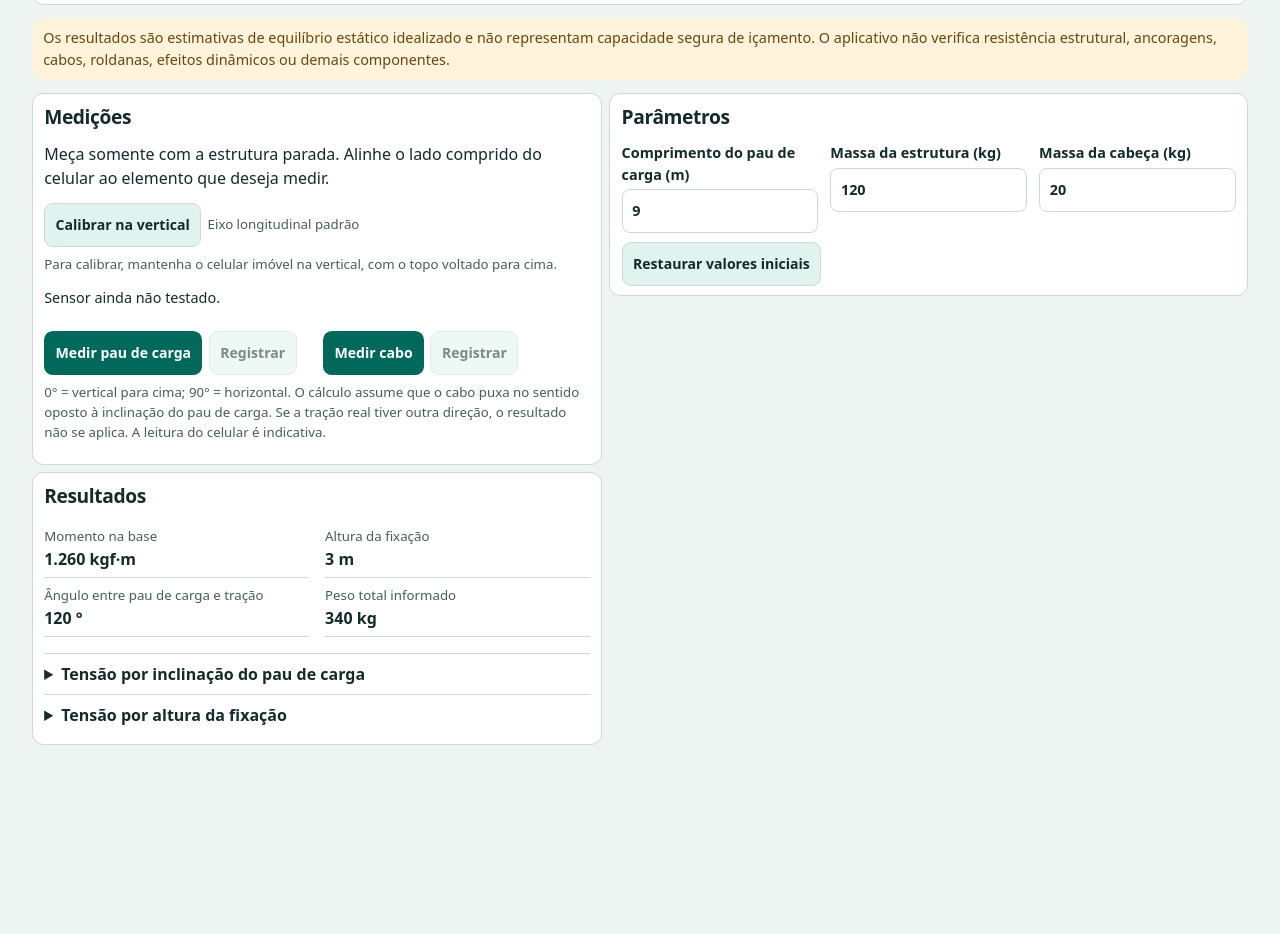
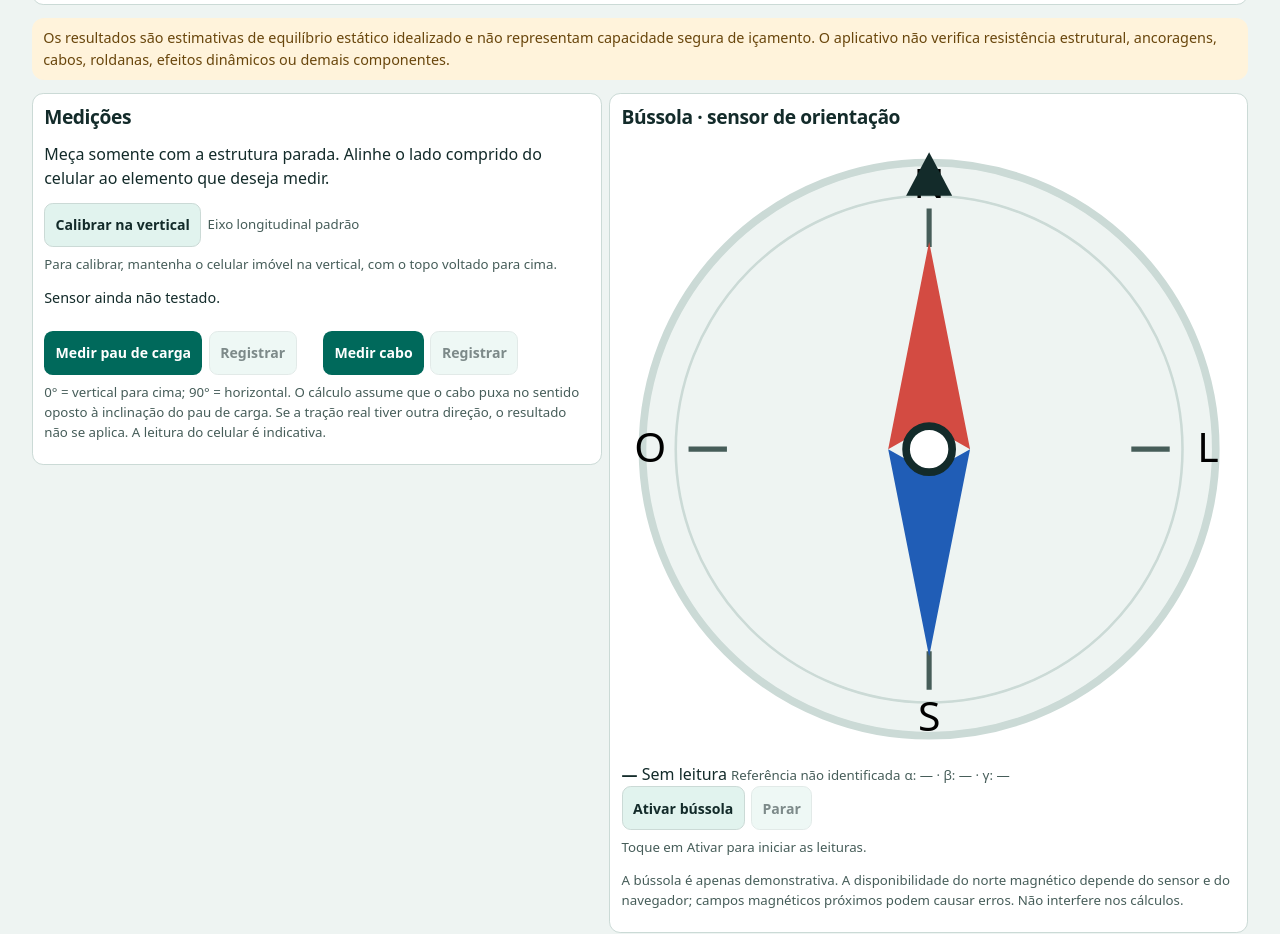
Before and after one commit to raymagalhaes/calculadora-pau-de-carga, a plain HTML site: page index.html in a window 1280 px wide. Shown: the part 696-1630 px from the top of the page. Before the commit the page ends 1454 px from the top, so only its background shows below. Drawn offline with Linux system fonts and the light colour scheme.

Commit message:
Adiciona visualização ao vivo de bússola e dados de orientação do dispositivo

```diff
--- a/index.html
+++ b/index.html
@@ -14,7 +14,7 @@
 <main>
 <div class="layout">
 <section class="panel visual" aria-labelledby="visual-title">
-<h1 id="visual-title">Calculadora de Pau de Carga <small class="help">v13</small></h1>
+<h1 id="visual-title">Calculadora de Pau de Carga <small class="help">v14</small></h1>
 <svg id="diagram" viewBox="0 0 460 380" role="img" aria-labelledby="diagram-title diagram-desc">
 <title id="diagram-title">Diagrama do pau de carga</title><desc id="diagram-desc">Pau de carga articulado, peso da estrutura, peso na cabeça, carga suspensa e direção da tração do cabo.</desc>
 <defs><pattern id="grid" width="20" height="20" patternUnits="userSpaceOnUse"><path d="M 20 0 H 0 V 20" class="grid-line"/></pattern><marker id="weight-arrow" markerWidth="8" markerHeight="8" refX="7" refY="4" orient="auto" markerUnits="userSpaceOnUse"><path d="M0 0 L8 4 L0 8 Z" fill="var(--weight)"/></marker><marker id="cable-arrow" markerWidth="10" markerHeight="10" refX="9" refY="5" orient="auto" markerUnits="userSpaceOnUse"><path d="M0 0 L10 5 L0 10 Z" fill="var(--cable)"/></marker></defs>
@@ -70,6 +70,37 @@
 <p class="help">0° = vertical para cima; 90° = horizontal. O cálculo assume que o cabo puxa no sentido oposto à inclinação do pau de carga. Se a tração real tiver outra direção, o resultado não se aplica. A leitura do celular é indicativa.</p>
 </section>
 
+
+<section class="panel compass-panel" aria-labelledby="compass-title">
+<h2 id="compass-title">Bússola · sensor de orientação</h2>
+<div class="compass-layout">
+<svg id="compass-svg" viewBox="0 0 240 240" role="img" aria-label="Rosa dos ventos e indicador de direção">
+<circle cx="120" cy="120" r="112" fill="var(--bg)" stroke="var(--line)" stroke-width="3"/>
+<g id="compass-rose">
+<circle cx="120" cy="120" r="99" fill="none" stroke="var(--line)" stroke-width="1"/>
+<path d="M120 26 V41 M120 199 V214 M26 120 H41 M199 120 H214" stroke="var(--muted)" stroke-width="2"/>
+<text x="120" y="22" text-anchor="middle" class="compass-north">N</text>
+<text x="120" y="230" text-anchor="middle">S</text>
+<text x="229" y="125" text-anchor="middle">L</text>
+<text x="11" y="125" text-anchor="middle">O</text>
+<path d="M120 39 L104 120 L120 111 L136 120 Z" fill="#d34b42"/>
+<path d="M120 201 L104 120 L120 129 L136 120 Z" fill="var(--cable)"/>
+<circle cx="120" cy="120" r="9" fill="var(--panel)" stroke="var(--ink)" stroke-width="3"/>
+</g>
+<path d="M120 4 L111 21 L129 21 Z" fill="var(--ink)"/>
+</svg>
+<div class="compass-data">
+<strong id="compass-heading">—</strong>
+<span id="compass-direction">Sem leitura</span>
+<small id="compass-reference">Referência não identificada</small>
+<small id="compass-raw">α: — · β: — · γ: —</small>
+<div class="actions"><button id="compass-start" type="button">Ativar bússola</button><button id="compass-stop" type="button" disabled>Parar</button></div>
+<p id="compass-status" class="help" role="status">Toque em Ativar para iniciar as leituras.</p>
+</div>
+</div>
+<p class="help">A bússola é apenas demonstrativa. A disponibilidade do norte magnético depende do sensor e do navegador; campos magnéticos próximos podem causar erros. Não interfere nos cálculos.</p>
+</section>
+
 <section class="panel parameters" aria-labelledby="params-title">
 <h2 id="params-title">Parâmetros</h2>
 <div class="fields">
```
